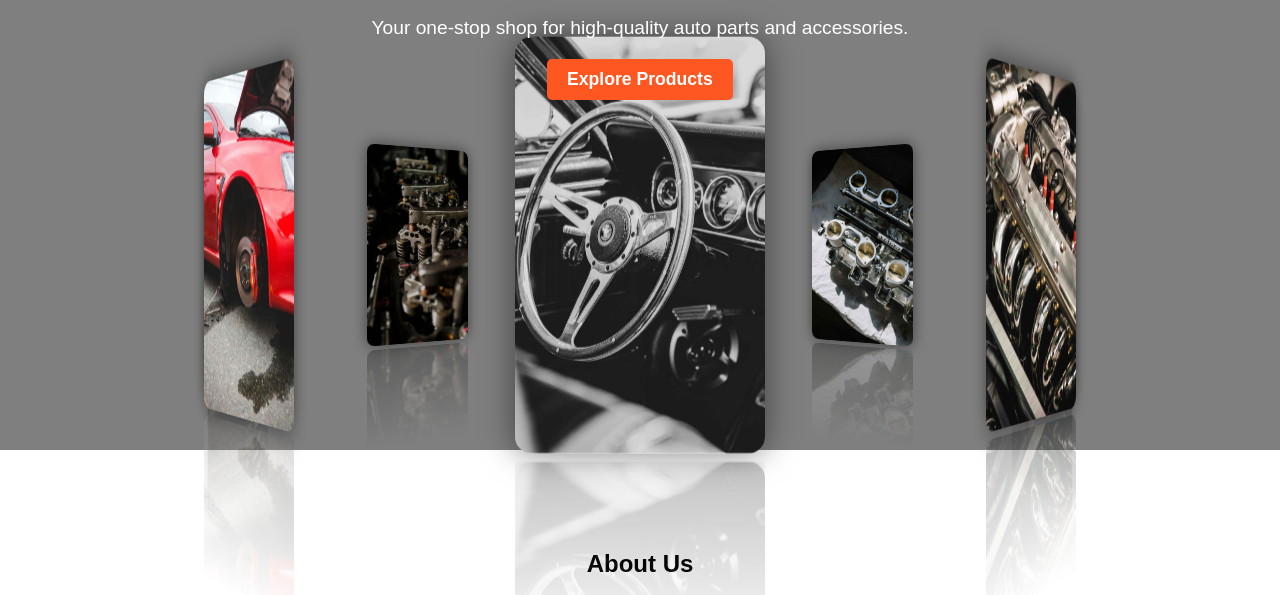
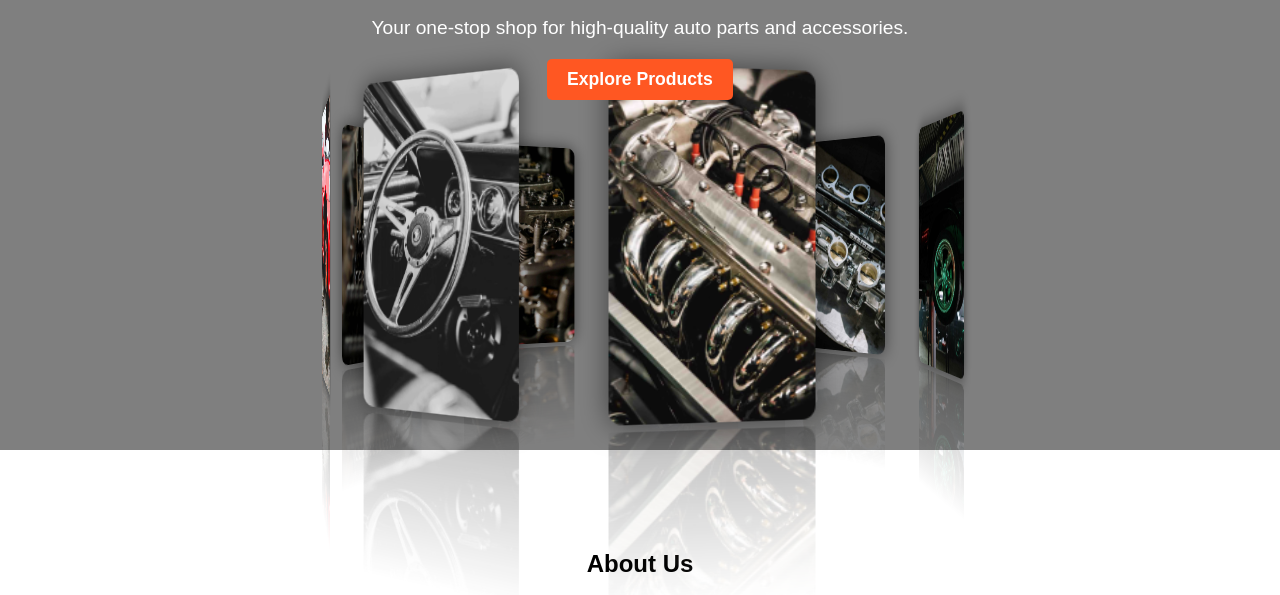
Before and after one commit to amohnice/Kevin-Auto-Parts-Shop, a plain HTML site: page index.html in a window 1280 px wide. Shown: the part 156-751 px from the top of the page. Drawn offline with nearby package versions, Linux system fonts and the light colour scheme.

Commit message:
reduced the gap between rotating images

```diff
--- a/styles.css
+++ b/styles.css
@@ -242,7 +242,7 @@ nav ul.show + .overlay {
     height: 100%;
     transform-origin: center;
     transform-style: preserve-3d;
-    transform: rotateY(calc(var(--i) * 45deg)) translateZ(400px);
+    transform: rotateY(calc(var(--i) * 40deg)) translateZ(300px);
     -webkit-box-reflect: below 5px linear-gradient(transparent, transparent, #0004);
 }
 
```
